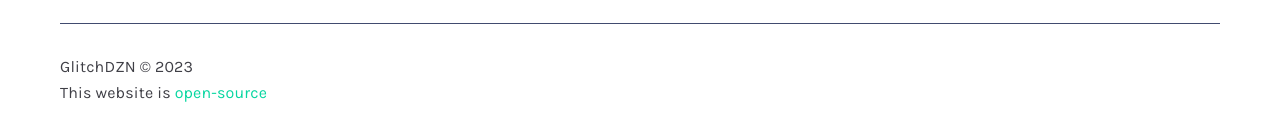
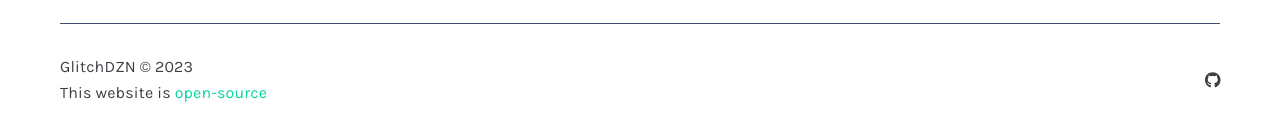
Before and after one commit to glitchcodes/portfolio, a Nuxt app: page / in a window 1280 px wide. Shown: the part 1404-1537 px from the top of the page. Built offline with nearby package versions, Linux system fonts and the light colour scheme; no server answers.

Commit message:
fix icon color in light theme

```diff
--- a/assets/css/main.scss
+++ b/assets/css/main.scss
@@ -139,7 +139,7 @@ footer {
   }
 
   .icon-links a {
-    color: white;
+    color: var(--text-primary);
     &:not(:last-child) {
       margin-right: 1rem;
     }
```
